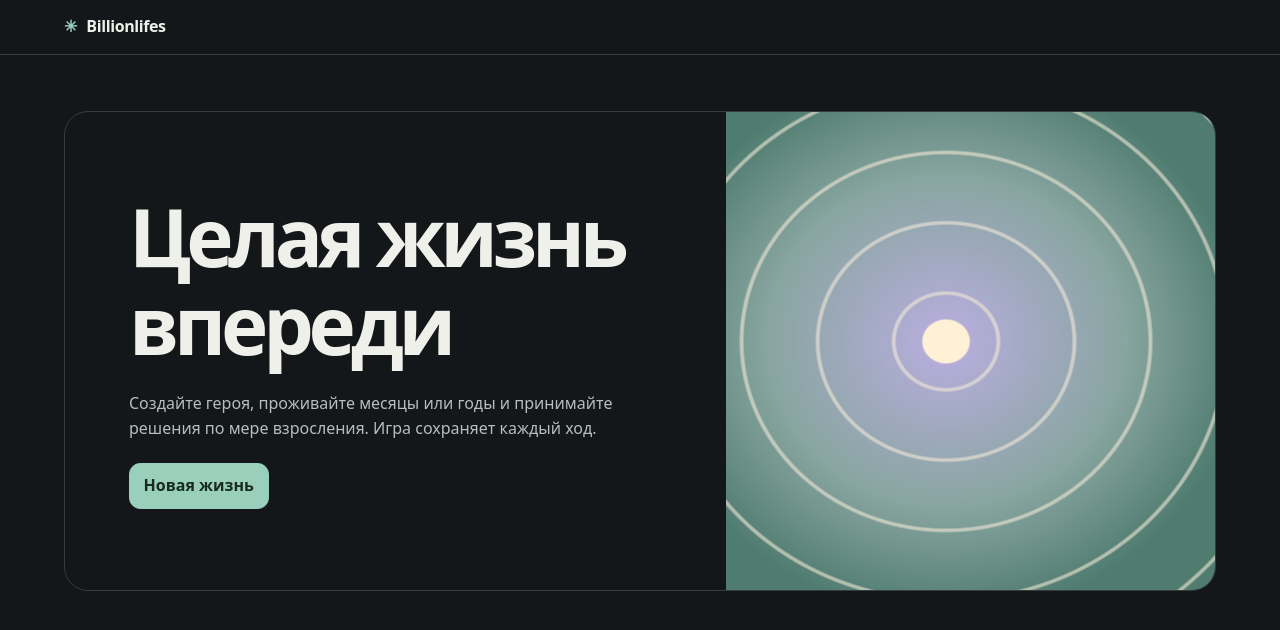
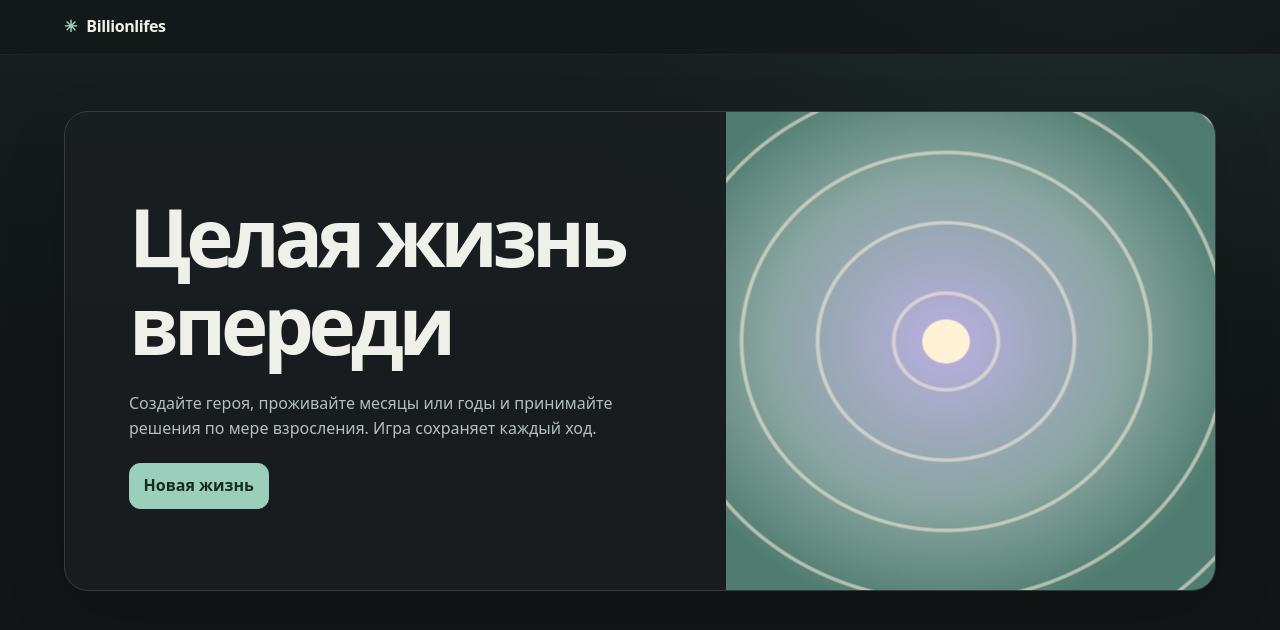
Before and after one commit to oddscoo-cloud/billionlifes, a website built with Vite: page index.html in a window 1280 px wide. Built offline with nearby package versions, Linux system fonts and the light colour scheme.

Commit message:
Improve interface and add Pages deployment
Co-authored-by: Copilot <223556219+Copilot@users.noreply.github.com>

```diff
--- a/src/ui/styles.css
+++ b/src/ui/styles.css
@@ -2,17 +2,29 @@
   color-scheme: dark;
   font-family: system-ui, sans-serif;
   line-height: 1.55;
-  background: #141719;
+  background: #111516;
   color: #eef0e9;
   --surface: #1b1f21;
+  --surface-raised: #22292a;
   --line: #353b3e;
   --muted: #b5bfbd;
   --accent: #9acfbb;
 }
 
 * { box-sizing: border-box; }
-body { margin: 0; }
-.masthead { border-bottom: 1px solid var(--line); padding: .9rem max(1.2rem, calc((100% - 72rem) / 2)); }
+body {
+  min-width: 18rem;
+  margin: 0;
+  background:
+    radial-gradient(circle at 85% -10%, #35564b33, transparent 34rem),
+    linear-gradient(180deg, #18201f 0, #111516 22rem);
+}
+.masthead {
+  border-bottom: 1px solid #ffffff0d;
+  padding: .9rem max(1.2rem, calc((100% - 72rem) / 2));
+  background: #11151699;
+  backdrop-filter: blur(12px);
+}
 .brand { font-weight: 750; letter-spacing: -.025em; white-space: nowrap; }
 .brand span { color: var(--accent); margin-right: .35rem; }
 main, .notice { width: min(72rem, calc(100% - 2rem)); margin-inline: auto; }
@@ -30,15 +42,17 @@ button, select, input:not([type=checkbox]) {
   padding: .6rem .85rem; min-height: 2.75rem;
 }
 button { cursor: pointer; text-align: left; }
-button:hover { border-color: var(--accent); }
+button:not(:disabled):hover { border-color: var(--accent); background: var(--surface-raised); }
 button.primary { color: #182b23; background: var(--accent); border-color: var(--accent); font-weight: 700; }
 button.primary:hover { background: #b4e2ce; }
+button:disabled { cursor: not-allowed; }
 :focus-visible { outline: 2px solid #e7bc80; outline-offset: 3px; }
 input[type=checkbox] { accent-color: var(--accent); width: 1.2rem; height: 1.2rem; }
 .turns, .option-list { display: flex; flex-wrap: wrap; gap: .55rem; }
 .intro {
   display: grid; grid-template-columns: minmax(0, 1.15fr) minmax(0, .85fr);
   min-height: 30rem; border: 1px solid var(--line); border-radius: 1.5rem; overflow: hidden;
+  background: #1b1f21cc; box-shadow: 0 1.5rem 4rem #0000001f;
 }
 .intro-copy { display: grid; align-content: center; gap: 1.4rem; padding: clamp(1.4rem, 5vw, 4rem); }
 .intro-art {
@@ -63,6 +77,7 @@ input[type=checkbox] { accent-color: var(--accent); width: 1.2rem; height: 1.2re
 .panel {
   display: grid; align-content: start; gap: .85rem; background: var(--surface); border: 1px solid var(--line);
   border-radius: 1rem; padding: clamp(1rem, 3vw, 1.45rem); min-width: 0;
+  box-shadow: 0 .5rem 1.5rem #00000012;
 }
 .preview { border: 1px solid #45645a; background: #202c2a; border-radius: .75rem; padding: 1rem; }
 .preview > * + * { margin-top: .65rem; }
```
Also changed, not shown: .github/workflows/deploy-pages.yml (added), README.md.
